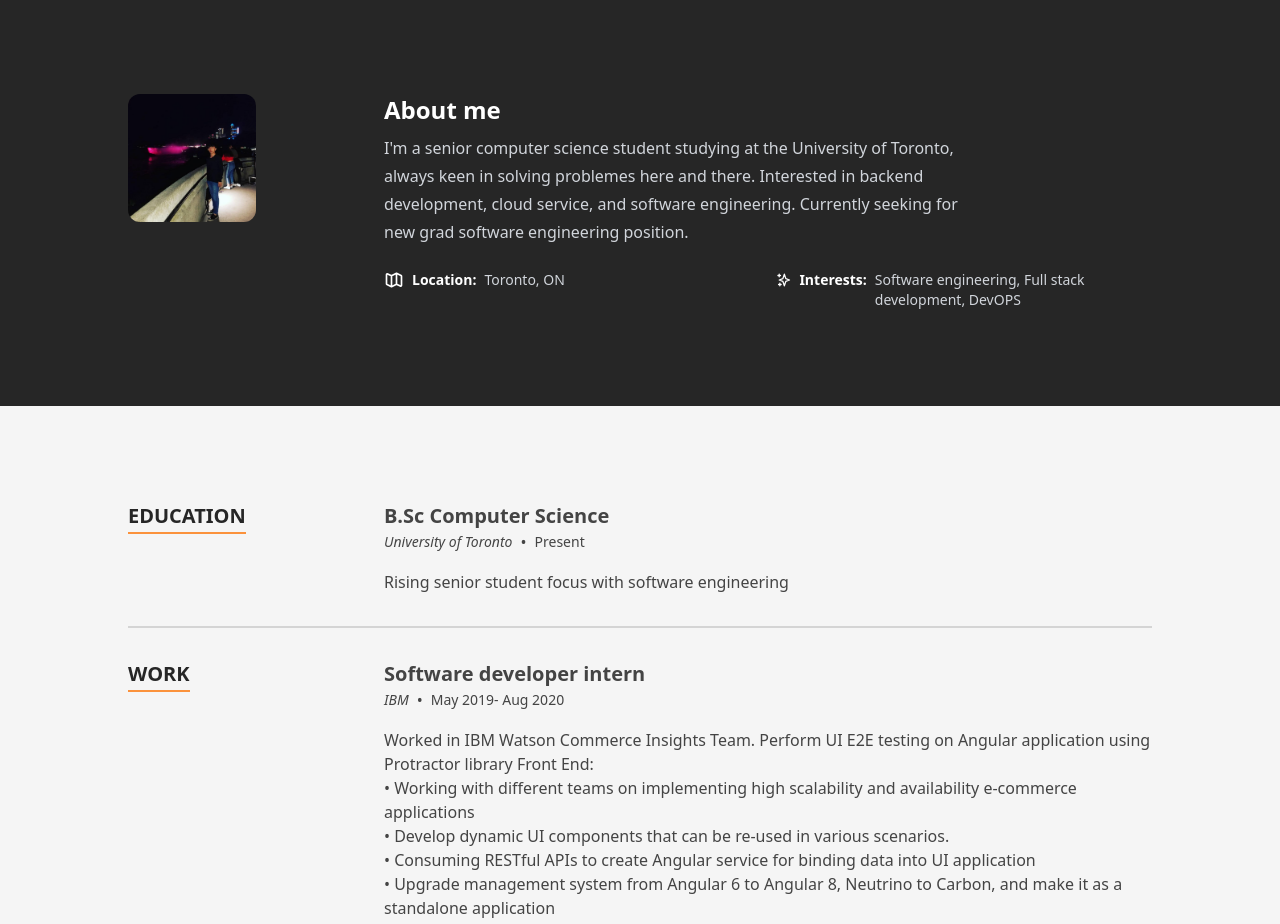
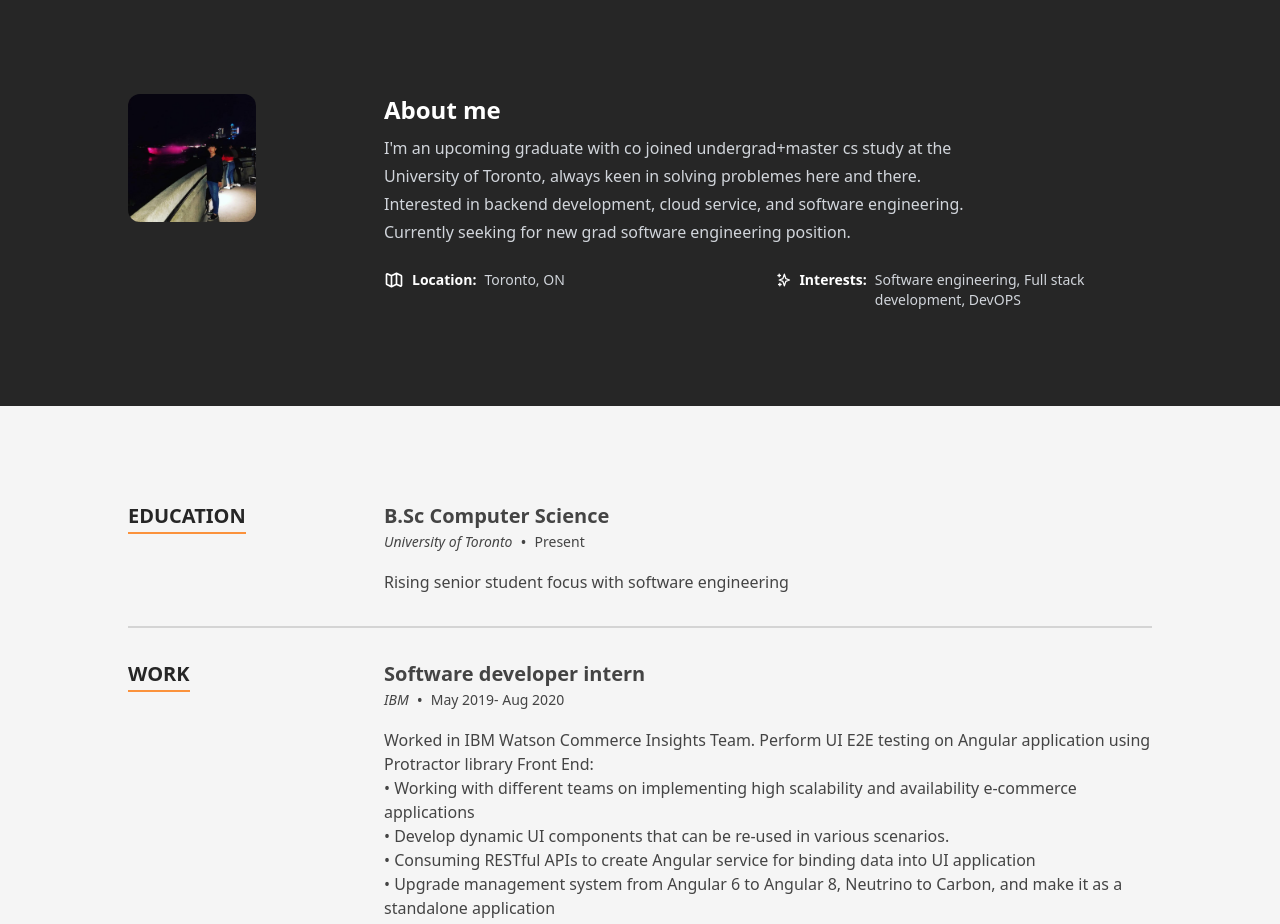
Before and after one commit to InjongWon/portfolio, a Next.js app: page / in a window 1280 px wide. Shown: the part 802-1726 px from the top of the page. Built offline with nearby package versions, Linux system fonts and the light colour scheme.

Commit message:
Update data.tsx

```diff
--- a/src/data/data.tsx
+++ b/src/data/data.tsx
@@ -92,7 +92,7 @@ export const heroData: Hero = {
 export const aboutData: About = {
   profileImageSrc: profilepic,
   description: `
-  I'm a senior computer science student studying at the University of Toronto, always keen in solving problemes here and there. Interested in backend development, cloud service, and software engineering.
+  I'm an upcoming graduate with co joined undergrad+master cs study at the University of Toronto, always keen in solving problemes here and there. Interested in backend development, cloud service, and software engineering.
   Currently seeking for new grad software engineering position.`,
   aboutItems: [
     {label: 'Location', text: 'Toronto, ON', Icon: MapIcon},
```
